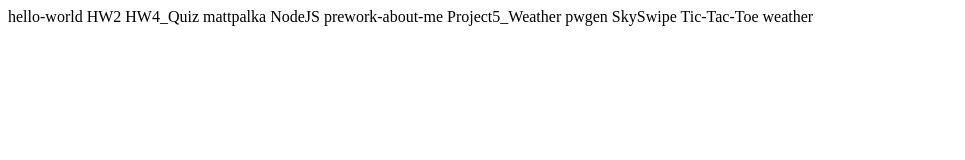
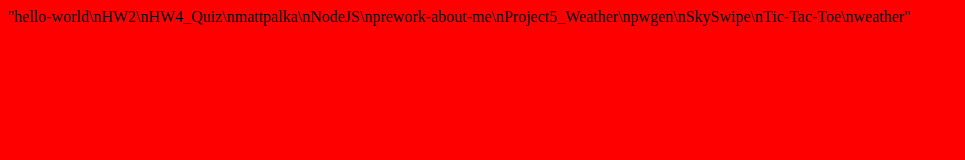
Before and after one commit to mpalka1/mattpalka, a website: page NodeJS/index.html in a window 1280 px wide. Shown: the whole page, without its empty margins (0-965 px from the left). Drawn offline with Linux system fonts and the light colour scheme.

Commit message:
progress

```diff
--- a/NodeJS/index.html
+++ b/NodeJS/index.html
@@ -1,4 +1,3 @@
-
 <!DOCTYPE html>
         <html lang="en">
         <head>
@@ -6,18 +5,13 @@
             <meta name="viewport" content="width=device-width, initial-scale=1.0">
             <meta http-equiv="X-UA-Compatible" content="ie=edge">
             <title>Document</title>
+            <style>
+                body {
+                    background-color: red;
+                }
+            </style>
         </head>
             <body>
-      <div>hello-world
-HW2
-HW4_Quiz
-mattpalka
-NodeJS
-prework-about-me
-Project5_Weather
-pwgen
-SkySwipe
-Tic-Tac-Toe
-weather</div>
+                <div>"hello-world\nHW2\nHW4_Quiz\nmattpalka\nNodeJS\nprework-about-me\nProject5_Weather\npwgen\nSkySwipe\nTic-Tac-Toe\nweather"</div>
             </body>
         </html>
--- a/NodeJS/package.json
+++ b/NodeJS/package.json
@@ -10,6 +10,7 @@
   "license": "ISC",
   "dependencies": {
     "axios": "^0.19.0",
+    "html-pdf": "^2.2.0",
     "inquirer": "^6.5.0"
   }
 }
```
Also changed, not shown: NodeJS/index.js (+32 -9 lines), 3 other files. Lines whose indentation alone changed are shown as unchanged.
